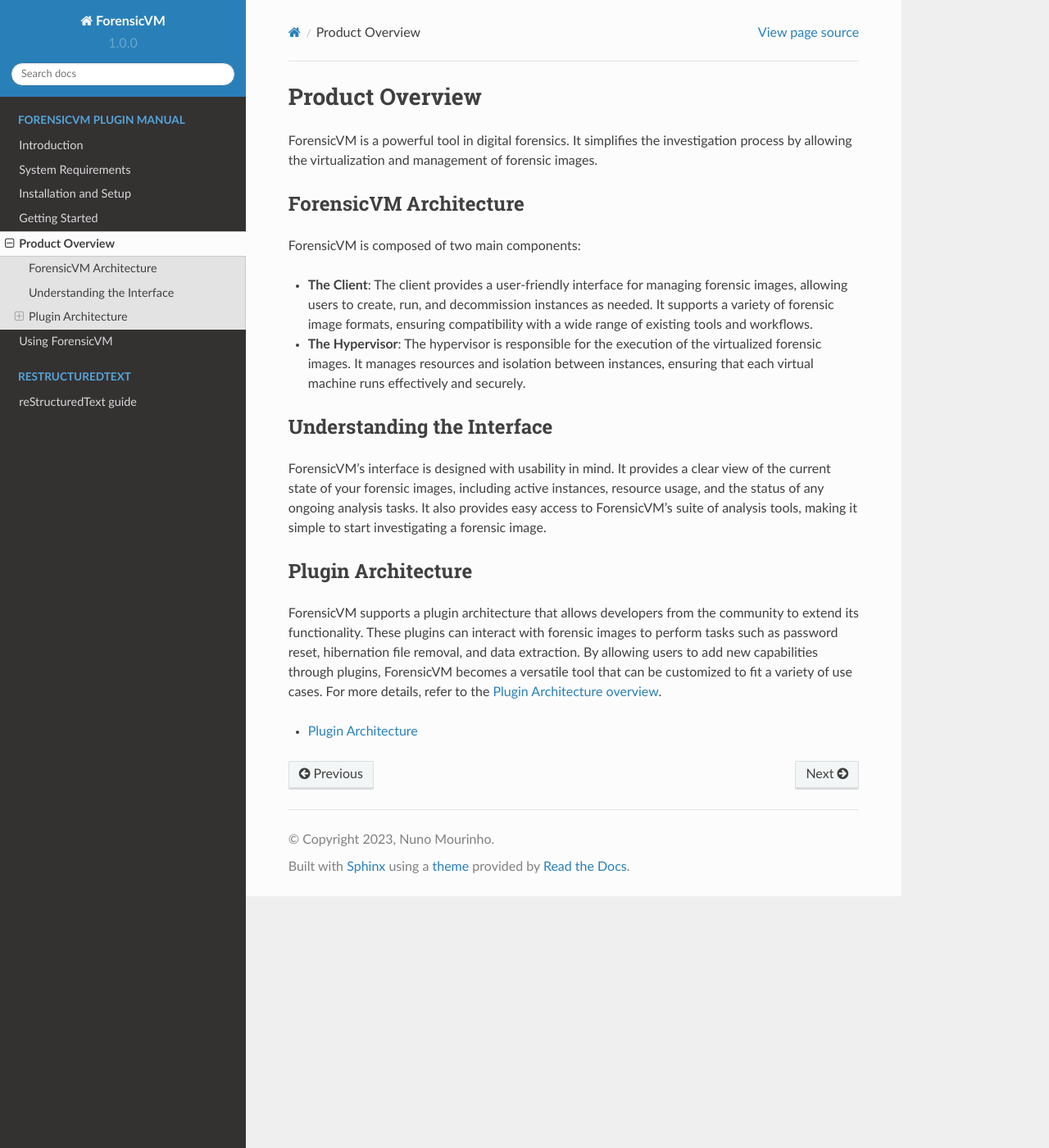
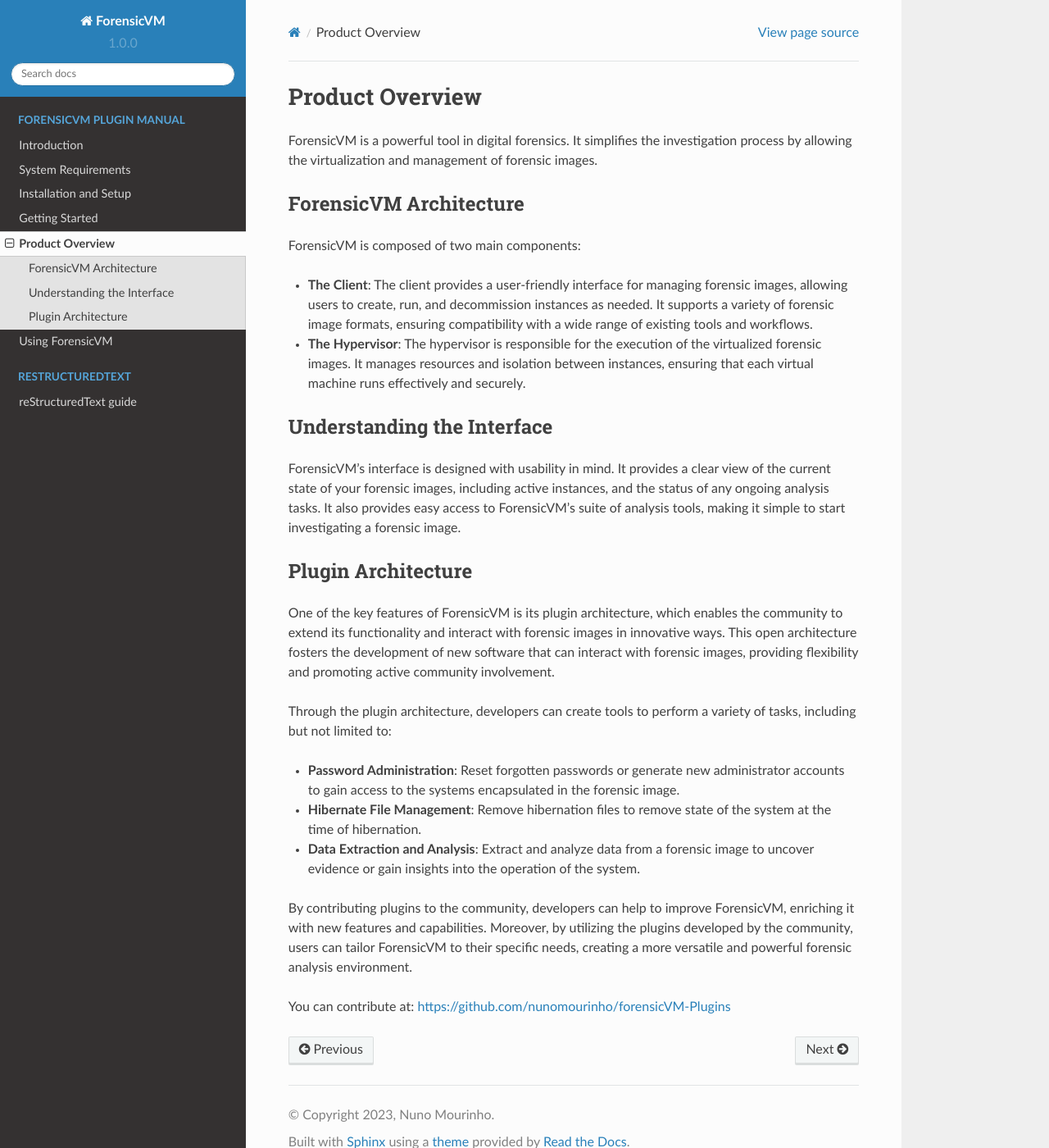
Before and after one commit to nunomourinho/forensicVmAutopsyUserManual, a Sphinx documentation site: the page built from docs/user/product_overview/product_overview.rst, in a window 1280 px wide and 1400 px high. Shown: the whole window at 82% size. Built offline with Sphinx 7.4.7 and the Read the Docs theme 2.0.0, drawn with Linux system fonts in a browser that asks for light colours; pages that are not in the unit, such as notebooks, are missing from menus.

Commit message:
Update product_overview.rst

```diff
--- a/docs/user/product_overview/product_overview.rst
+++ b/docs/user/product_overview/product_overview.rst
@@ -16,15 +16,19 @@
 Understanding the Interface
 ==============================
 
-ForensicVM's interface is designed with usability in mind. It provides a clear view of the current state of your forensic images, including active instances, resource usage, and the status of any ongoing analysis tasks. It also provides easy access to ForensicVM's suite of analysis tools, making it simple to start investigating a forensic image.
+ForensicVM's interface is designed with usability in mind. It provides a clear view of the current state of your forensic images, including active instances, and the status of any ongoing analysis tasks. It also provides easy access to ForensicVM's suite of analysis tools, making it simple to start investigating a forensic image.
 
 Plugin Architecture
 ======================
 
-ForensicVM supports a plugin architecture that allows developers from the community to extend its functionality. These plugins can interact with forensic images to perform tasks such as password reset, hibernation file removal, and data extraction. By allowing users to add new capabilities through plugins, ForensicVM becomes a versatile tool that can be customized to fit a variety of use cases.
-For more details, refer to the :ref:`plugin-documentation`.
+One of the key features of ForensicVM is its plugin architecture, which enables the community to extend its functionality and interact with forensic images in innovative ways. This open architecture fosters the development of new software that can interact with forensic images, providing flexibility and promoting active community involvement.
 
-.. toctree::
-   :maxdepth: 1
+Through the plugin architecture, developers can create tools to perform a variety of tasks, including but not limited to:
 
-   Plugin Architecture <plugin>
+- **Password Administration**: Reset forgotten passwords or generate new administrator accounts to gain access to the systems encapsulated in the forensic image.
+- **Hibernate File Management**: Remove hibernation files to remove state of the system at the time of hibernation.
+- **Data Extraction and Analysis**: Extract and analyze data from a forensic image to uncover evidence or gain insights into the operation of the system.
+
+By contributing plugins to the community, developers can help to improve ForensicVM, enriching it with new features and capabilities. Moreover, by utilizing the plugins developed by the community, users can tailor ForensicVM to their specific needs, creating a more versatile and powerful forensic analysis environment.
+
+You can contribute at: https://github.com/nunomourinho/forensicVM-Plugins
```
